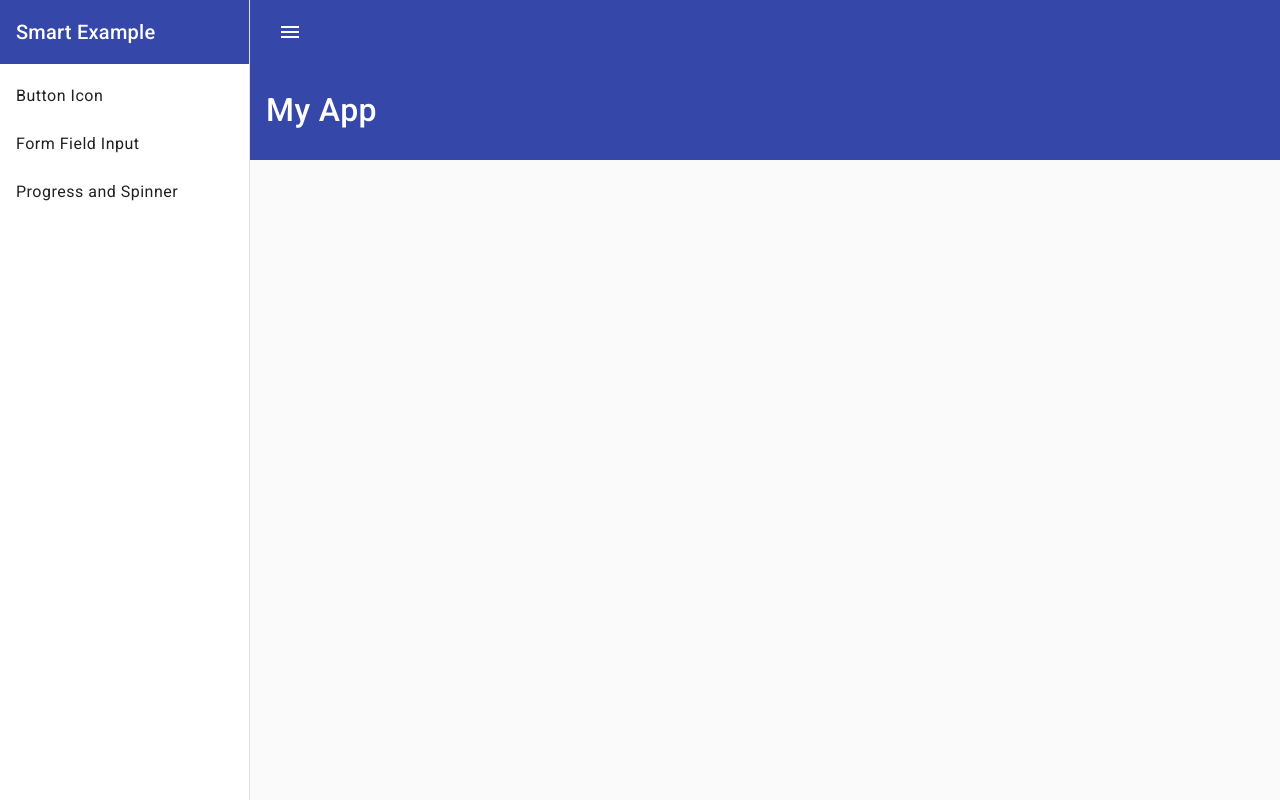
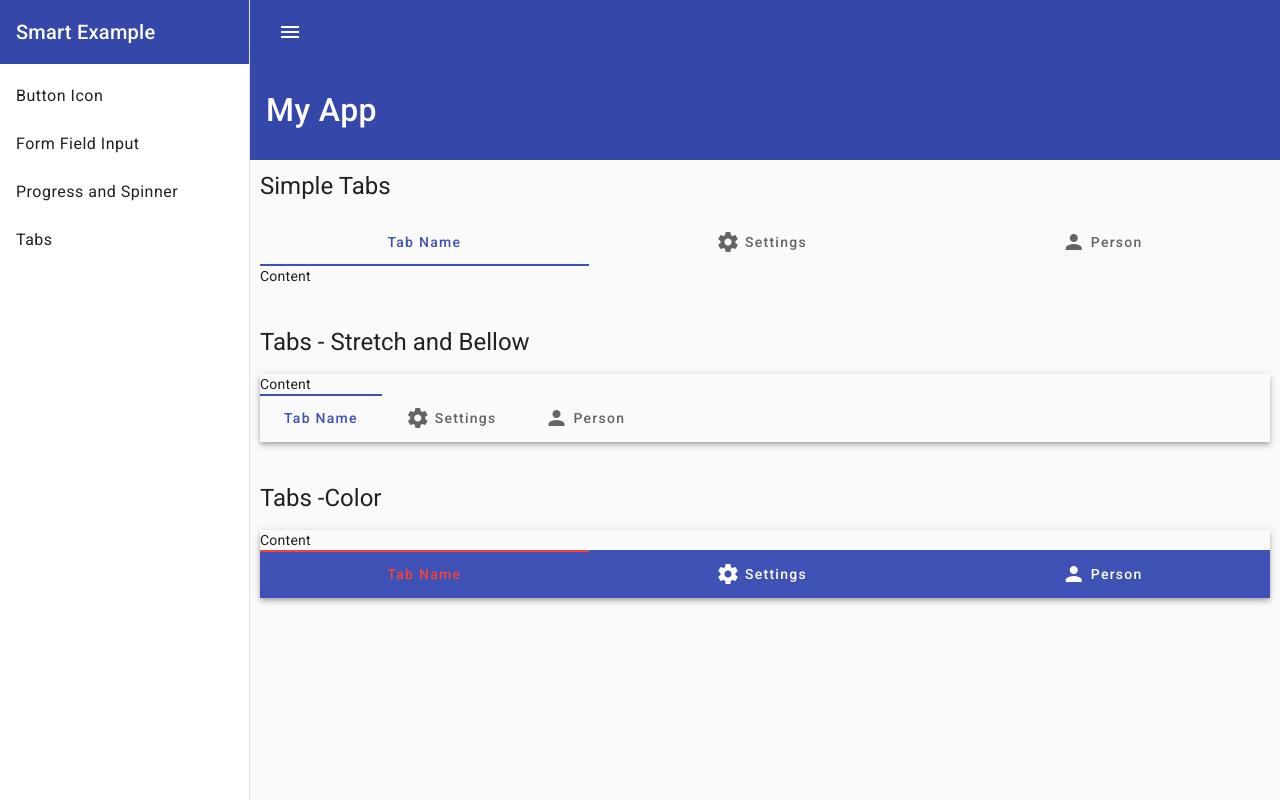
Before and after one commit to williammuniz/angular-material, an Angular app: page /tabs in a window 1280 px wide. Before the commit this address led to /. Built offline with nearby package versions, Linux system fonts and the light colour scheme.

Commit message:
componente de tabs

```diff
--- a/src/app/app.component.html
+++ b/src/app/app.component.html
@@ -5,6 +5,7 @@
       <a mat-list-item [routerLink]="['/buttonIcon']">Button Icon</a>
       <a mat-list-item [routerLink]="['/formFieldInput']">Form Field Input</a>
       <a mat-list-item [routerLink]="['/progsBarSpinner']">Progress and Spinner</a>
+      <a mat-list-item [routerLink]="['/tabs']">Tabs</a>
 
     </mat-nav-list>
   </mat-sidenav>
--- a/src/app/app.component.scss
+++ b/src/app/app.component.scss
@@ -18,6 +18,7 @@
     position: fixed;
     font-size: 1rem;
     top: 0;
+    z-index: 1001;
 }
 
 .toobar-submenu {
--- a/src/app/app.routes.ts
+++ b/src/app/app.routes.ts
@@ -2,11 +2,14 @@
 import { ButtonsIconComponent } from './buttons-icon/buttons-icon.component';
 import { FormFieldInputComponent } from './form-field-input/form-field-input.component';
 import { ProgressSpinnerComponent } from './progress-spinner/progress-spinner.component';
+import { TabsComponent } from './tabs/tabs.component';
 
 export const routes: Routes = [
     { path: '', redirectTo: 'buttonIcon', pathMatch: 'full' },
     { path: 'buttonIcon', component: ButtonsIconComponent },
     { path: 'formFieldInput', component: FormFieldInputComponent },
     { path: 'progsBarSpinner', component: ProgressSpinnerComponent },
+    { path: 'tabs', component: TabsComponent },
+
 
 ];
--- /dev/null
+++ b/src/app/tabs/tabs.component.html
@@ -0,0 +1,101 @@
+<h1>Simple Tabs</h1>
+
+
+<mat-tab-group mat-align-tabs="start">
+    <mat-tab label="Tab Name">Content</mat-tab>
+    <mat-tab>
+        <ng-template mat-tab-label>
+            <mat-icon class="tab-icon">
+                settings
+            </mat-icon>
+            Settings
+        </ng-template>
+    </mat-tab>
+    <mat-tab>
+        <ng-template mat-tab-label>
+            <mat-icon class="tab-icon">
+                person
+            </mat-icon>
+            Person
+        </ng-template>
+    </mat-tab>
+</mat-tab-group>
+
+<br>
+<br>
+
+<h1>Tabs - Stretch and Bellow</h1>
+
+<mat-tab-group mat-align-tabs="start" mat-stretch-tabs="false" class="mat-elevation-z4" headerPosition="below">
+    <mat-tab label="Tab Name">Content</mat-tab>
+    <mat-tab>
+        <ng-template mat-tab-label>
+            <mat-icon class="tab-icon">
+                settings
+            </mat-icon>
+            Settings
+        </ng-template>
+    </mat-tab>
+    <mat-tab>
+        <ng-template mat-tab-label>
+            <mat-icon class="tab-icon">
+                person
+            </mat-icon>
+            Person
+        </ng-template>
+    </mat-tab>
+</mat-tab-group>
+
+<br>
+<br>
+
+<h1>Tabs -Color</h1>
+
+<mat-tab-group mat-align-tabs="start" color="warn" backgroundColor="primary" class="mat-elevation-z4"
+    headerPosition="below">
+    <mat-tab label="Tab Name">Content</mat-tab>
+    <mat-tab>
+        <ng-template mat-tab-label>
+            <mat-icon class="tab-icon">
+                settings
+            </mat-icon>
+            Settings
+        </ng-template>
+        <div class="mat-tab">
+            <ng-template mat-tab-label>
+                <mat-icon class="tab-icon">
+                    person
+                </mat-icon>
+                Person
+            </ng-template>
+            <h1>Settings</h1>
+            <p>
+                Lorem ipsum dolor sit amet consectetur adipisicing elit. Dolorum consectetur nostrum ipsa quibusdam
+                soluta cumque, incidunt reprehenderit aperiam numquam magni, ratione suscipit eaque quas quis et tenetur
+                quisquam. Aliquid, maiores!
+            </p>
+        </div>
+    </mat-tab>
+    <mat-tab>
+        <ng-template mat-tab-label>
+            <mat-icon class="tab-icon">
+                person
+            </mat-icon>
+            Person
+        </ng-template>
+        <div class="mat-tab">
+            <ng-template mat-tab-label>
+                <mat-icon class="tab-icon">
+                    person
+                </mat-icon>
+                Person
+            </ng-template>
+            <h1>Person</h1>
+            <p>
+                Lorem ipsum dolor sit amet consectetur adipisicing elit. Dolorum consectetur nostrum ipsa quibusdam
+                soluta cumque, incidunt reprehenderit aperiam numquam magni, ratione suscipit eaque quas quis et tenetur
+                quisquam. Aliquid, maiores!
+            </p>
+        </div>
+    </mat-tab>
+</mat-tab-group>
--- /dev/null
+++ b/src/app/tabs/tabs.component.scss
@@ -0,0 +1,7 @@
+.tab-icon {
+    margin-right: 5px;
+}
+
+.mat-tab{
+    padding: 10px 15px 0;
+}
```
Also changed, not shown: src/app/tabs/tabs.component.ts (added, +14 -0 lines), 1 other file (tests, documents, lock files or other folders).
